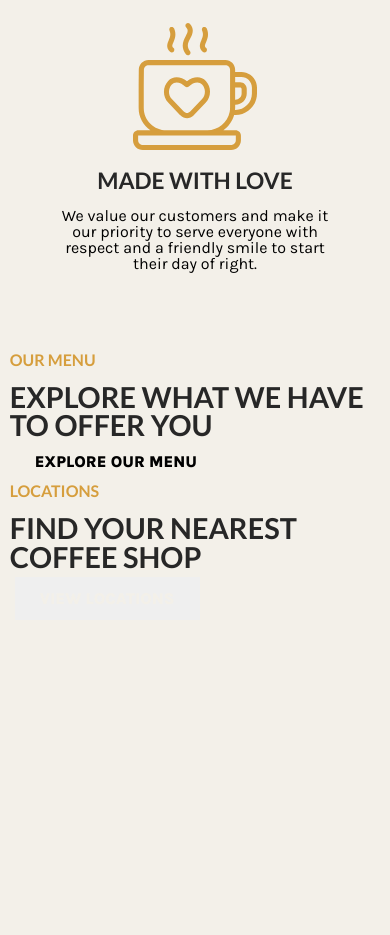
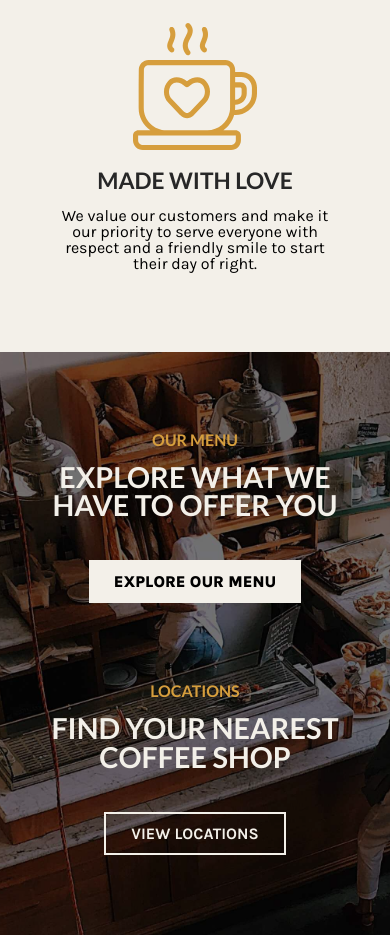
Before and after one commit to niki0012A/mtm6201-midterm, a plain HTML site: page index.html in a window 390 px wide. Shown: the part 2302-3237 px from the top of the page. Before the commit the page ends 2927 px from the top, so only its background shows below. Drawn offline with Linux system fonts and the light colour scheme.

Commit message:
made "menu and locations" part for mobile, background, flex

```diff
--- a/css/main.css
+++ b/css/main.css
@@ -165,10 +165,11 @@ header li{
 .button_transparent{               /* TEMPLATE FOR BUTTON WITH TRANSPARENT BACKGROUND */
     text-transform: uppercase;
     color: #f3f0e9;
-    font-weight: 800;
-    border: 5px solid #f3f0e9;
+    background-color: #00000000;
+    font-weight: 700;
+    border: 2px solid #f3f0e9;
     font-size: 16px;
-    padding: 12px 25px
+    padding: 10px 25px
 }
 
 /* START OF EXPERIENCE A NEW WAY TO TASTE COFFEE PART */
@@ -242,7 +243,36 @@ header li{
     max-width: 40%;
     padding: 20px;
 }
-
+/* START OF MENU AND LOCATIONS PART */
+.our_menu_background{
+    background-image: url(../images/coffee-shop.jpeg);
+    height: auto;
+    background-size: cover;
+    background-position: 40% 0;
+    position: relative;
+}
+.menu_locations_content{
+    display: flex;
+    flex-direction: column;
+    background-color: #0000008a;
+    align-items: center;
+    padding: 40px;
+}
+.our_menu, .locations{
+    display: flex;
+    flex-direction: column;
+    max-width: 100%;
+    justify-content: center;
+    align-items: center;
+    text-align: center;
+    padding: 40px 0 40px 0;
+}
+.our_menu h2, .locations h2{
+    color: #f3f0e9;
+}
+.our_menu button, .locations button{
+    margin: 40px 0 0 0;
+}
 
 
 
--- a/index.html
+++ b/index.html
@@ -36,7 +36,6 @@
                     <h1>Experience coffee like never before</h1>
                     <p>We craft more than beverages; we curate memories, one flavorful moment at a time. Embrace the aroma and let every visit be a chapter in your coffee story.</p>
                     <button class="button_black-on-white">Explore our menu</button>
-                </div>
                 </div>
             </div>
     </div>
@@ -79,8 +78,10 @@
             </div>
         </div>
      </div>
+     <!-- START OF MENU AND LOCATIONS PART -->
      <div class="our_menu_background">
-        <div class="wrapper">
+        <div class="container">
+            <div class="menu_locations_content">
                 <div class="our_menu">
                     <h4 class="h4">our menu</h4>
                     <h2 class="h2">explore what we have to offer you</h2>
@@ -93,6 +94,7 @@
                 </div>
             </div>
         </div>
+     </div>
 </main>
 <footer>
 
```
Lines whose indentation alone changed are shown as unchanged.
